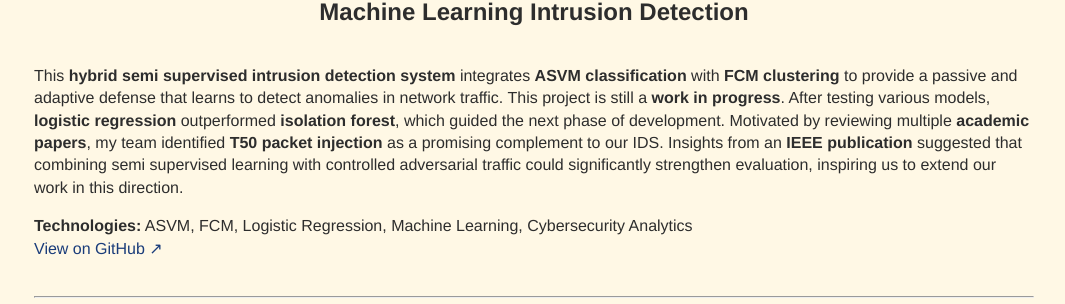
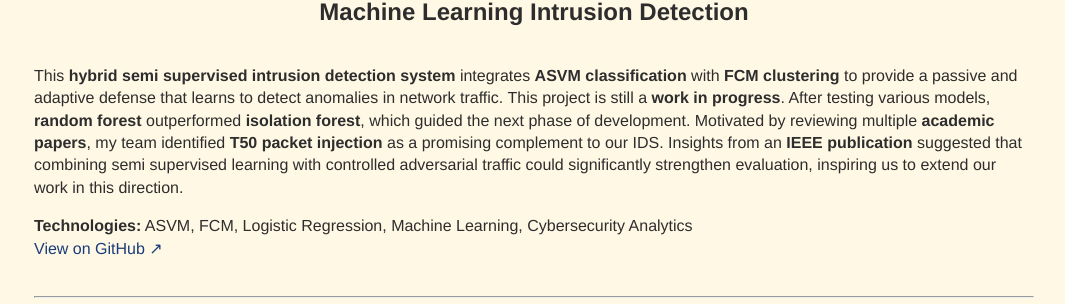
Before and after one commit to k-shiroma-code/k-shiroma-code.github.io, a Jekyll site: the page built from projects.md, in a window 1280 px wide and 900 px high. Shown: the part 249-553 px from the top of the window, without its empty margins (106-1171 px from the left). Built offline with Jekyll 4.4.1, drawn with Linux system fonts in a browser that asks for light colours.

Commit message:
Update projects.md

```diff
--- a/projects.md
+++ b/projects.md
@@ -8,7 +8,7 @@
 
 <div style="display: flex; align-items: flex-start; gap: 30px; margin: 20px 0;">
   <div style="flex: 1; min-width: 300px;">
-    <p>This <strong>hybrid semi supervised intrusion detection system</strong> integrates <strong>ASVM classification</strong> with <strong>FCM clustering</strong> to provide a passive and adaptive defense that learns to detect anomalies in network traffic. This project is still a <strong>work in progress</strong>. After testing various models, <strong>logistic regression</strong> outperformed <strong>isolation forest</strong>, which guided the next phase of development. Motivated by reviewing multiple <strong>academic papers</strong>, my team identified <strong>T50 packet injection</strong> as a promising complement to our IDS. Insights from an <strong>IEEE publication</strong> suggested that combining semi supervised learning with controlled adversarial traffic could significantly strengthen evaluation, inspiring us to extend our work in this direction.</p>
+    <p>This <strong>hybrid semi supervised intrusion detection system</strong> integrates <strong>ASVM classification</strong> with <strong>FCM clustering</strong> to provide a passive and adaptive defense that learns to detect anomalies in network traffic. This project is still a <strong>work in progress</strong>. After testing various models, <strong>random forest</strong> outperformed <strong>isolation forest</strong>, which guided the next phase of development. Motivated by reviewing multiple <strong>academic papers</strong>, my team identified <strong>T50 packet injection</strong> as a promising complement to our IDS. Insights from an <strong>IEEE publication</strong> suggested that combining semi supervised learning with controlled adversarial traffic could significantly strengthen evaluation, inspiring us to extend our work in this direction.</p>
     <p><strong>Technologies:</strong> ASVM, FCM, Logistic Regression, Machine Learning, Cybersecurity Analytics<br>
     <a href="https://github.com/k-shiroma-code/hybrid-ids">View on GitHub ↗</a></p>
   </div>
```
